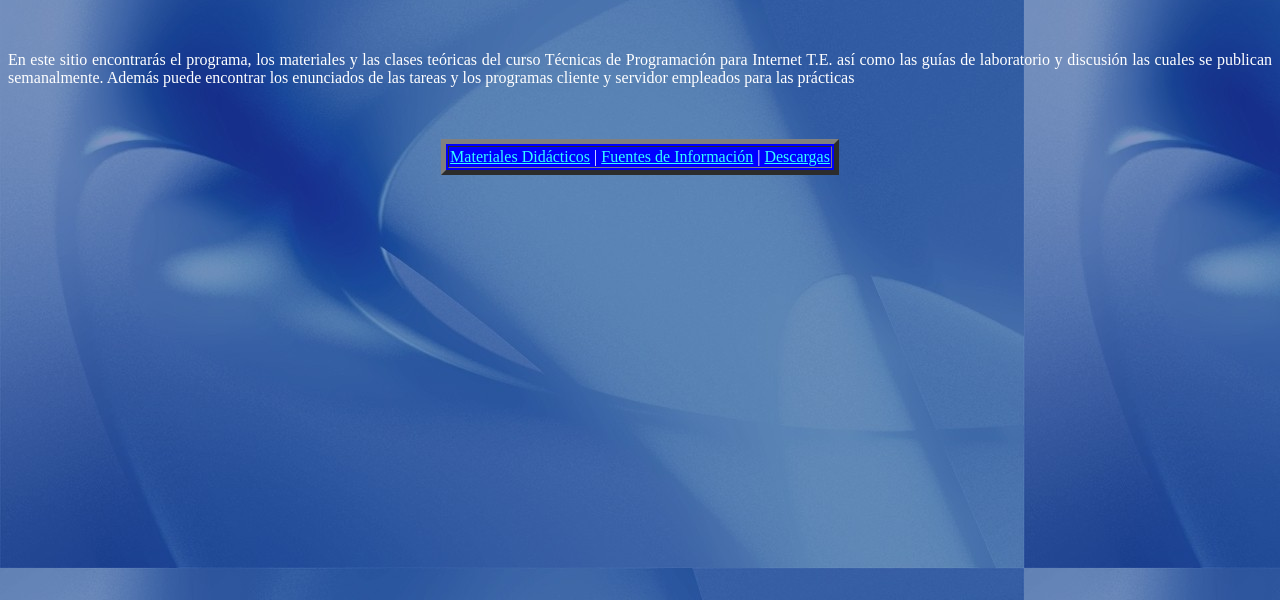
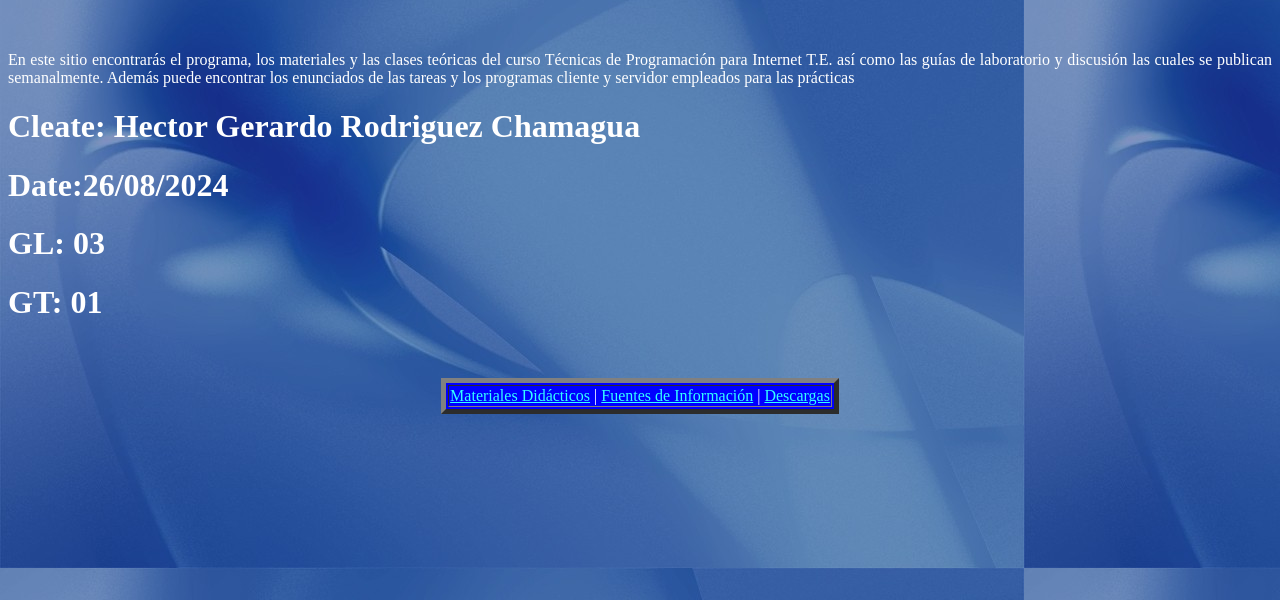
Before and after one commit to Hector357159/site-host, a plain HTML site: page index.html in a window 1280 px wide. Shown: the part 200-800 px from the top of the page. Drawn offline with Linux system fonts and the light colour scheme.

Commit message:
Update index.html

```diff
--- a/index.html
+++ b/index.html
@@ -38,6 +38,10 @@
  se publican semanalmente. Adem&aacute;s puede encontrar los enunciados de las tareas y los programas cliente
  y servidor empleados para las pr&aacute;cticas
 </P>
+<h1>Cleate: Hector Gerardo Rodriguez Chamagua</h1>
+<h1>Date:26/08/2024</h1>
+<h1>GL: 03</h1>
+<h1>GT: 01</h1>
 <BR>
 <BR>
 
```
